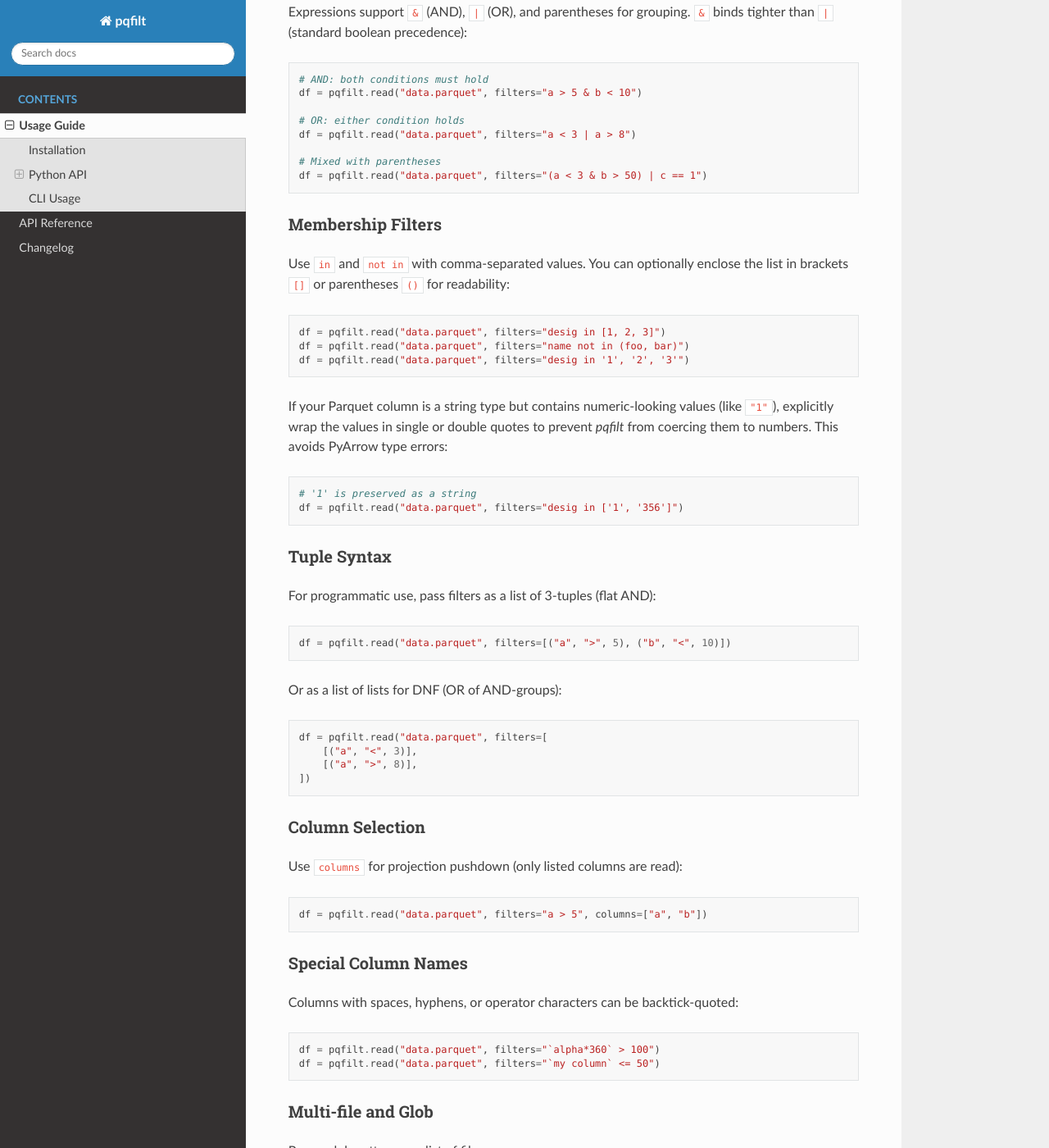
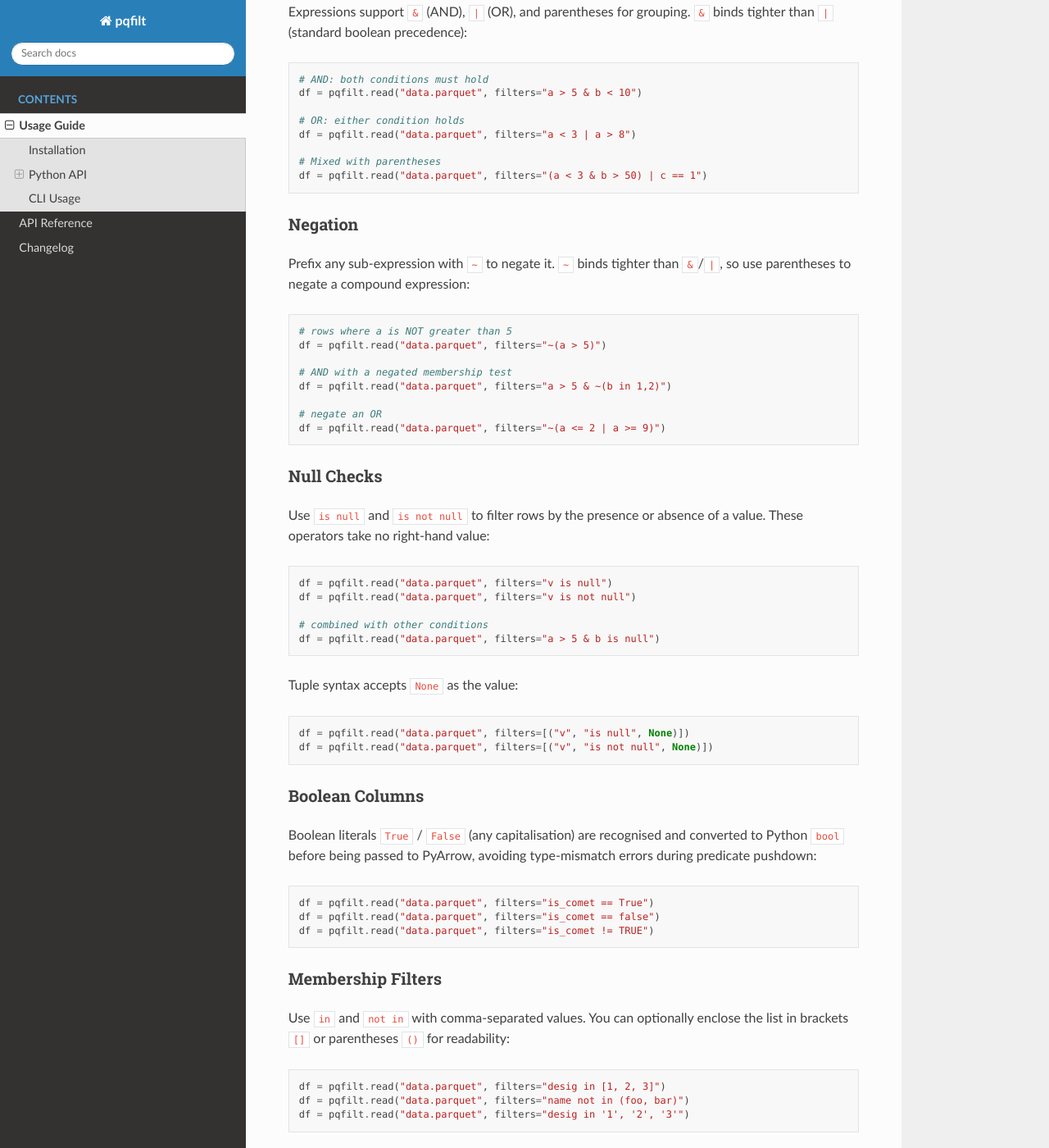
Before and after one commit to ysBach/pqfilt, a Sphinx documentation site: the page built from docs/usage.rst, in a window 1280 px wide and 1400 px high, scrolled down 849 px. Shown: the whole window at 82% size. Built offline with Sphinx 7.4.7 and the Read the Docs theme 3.1.0, drawn with Linux system fonts in a browser that asks for light colours; some of the changed text lies outside the part shown.

Commit message:
update docs

```diff
--- a/docs/usage.rst
+++ b/docs/usage.rst
@@ -44,6 +44,49 @@ Expressions support ``&`` (AND), ``|`` (OR), and parentheses for grouping.
 
     # Mixed with parentheses
     df = pqfilt.read("data.parquet", filters="(a < 3 & b > 50) | c == 1")
+
+Negation
+~~~~~~~~
+
+Prefix any sub-expression with ``~`` to negate it.  ``~`` binds tighter than
+``&``/``|``, so use parentheses to negate a compound expression::
+
+    # rows where a is NOT greater than 5
+    df = pqfilt.read("data.parquet", filters="~(a > 5)")
+
+    # AND with a negated membership test
+    df = pqfilt.read("data.parquet", filters="a > 5 & ~(b in 1,2)")
+
+    # negate an OR
+    df = pqfilt.read("data.parquet", filters="~(a <= 2 | a >= 9)")
+
+Null Checks
+~~~~~~~~~~~
+
+Use ``is null`` and ``is not null`` to filter rows by the presence or absence
+of a value.  These operators take no right-hand value::
+
+    df = pqfilt.read("data.parquet", filters="v is null")
+    df = pqfilt.read("data.parquet", filters="v is not null")
+
+    # combined with other conditions
+    df = pqfilt.read("data.parquet", filters="a > 5 & b is null")
+
+Tuple syntax accepts ``None`` as the value::
+
+    df = pqfilt.read("data.parquet", filters=[("v", "is null", None)])
+    df = pqfilt.read("data.parquet", filters=[("v", "is not null", None)])
+
+Boolean Columns
+~~~~~~~~~~~~~~~
+
+Boolean literals ``True`` / ``False`` (any capitalisation) are recognised
+and converted to Python ``bool`` before being passed to PyArrow, avoiding
+type-mismatch errors during predicate pushdown::
+
+    df = pqfilt.read("data.parquet", filters="is_comet == True")
+    df = pqfilt.read("data.parquet", filters="is_comet == false")
+    df = pqfilt.read("data.parquet", filters="is_comet != TRUE")
 
 Membership Filters
 ~~~~~~~~~~~~~~~~~~
@@ -108,6 +151,24 @@ Save filtered results directly::
     df = pqfilt.read("data.parquet", filters="a > 5", output="out.parquet")
     df = pqfilt.read("data.parquet", filters="a > 5", output="out.csv")
 
+Filtering a Loaded DataFrame
+~~~~~~~~~~~~~~~~~~~~~~~~~~~~
+
+Use :func:`pqfilt.filter_df` to apply the same expression syntax to a
+DataFrame already in memory::
+
+    import pandas as pd
+    import pqfilt
+
+    df = pd.read_csv("data.csv")  # or any other source
+
+    out = pqfilt.filter_df(df, "a > 5 & b < 80")
+    out = pqfilt.filter_df(df, "~(a in 1,2,3)")
+    out = pqfilt.filter_df(df, "v is not null")
+
+All operators, boolean literals, backtick-quoted column names, and tuple/DNF
+syntax work identically to :func:`pqfilt.read`.
+
 CLI Usage
 ---------
 
```
Also changed, not shown: README.md (+15 -0 lines), docs/api.rst (+3 -6 lines), docs/changelog.rst (+50 -0 lines).
